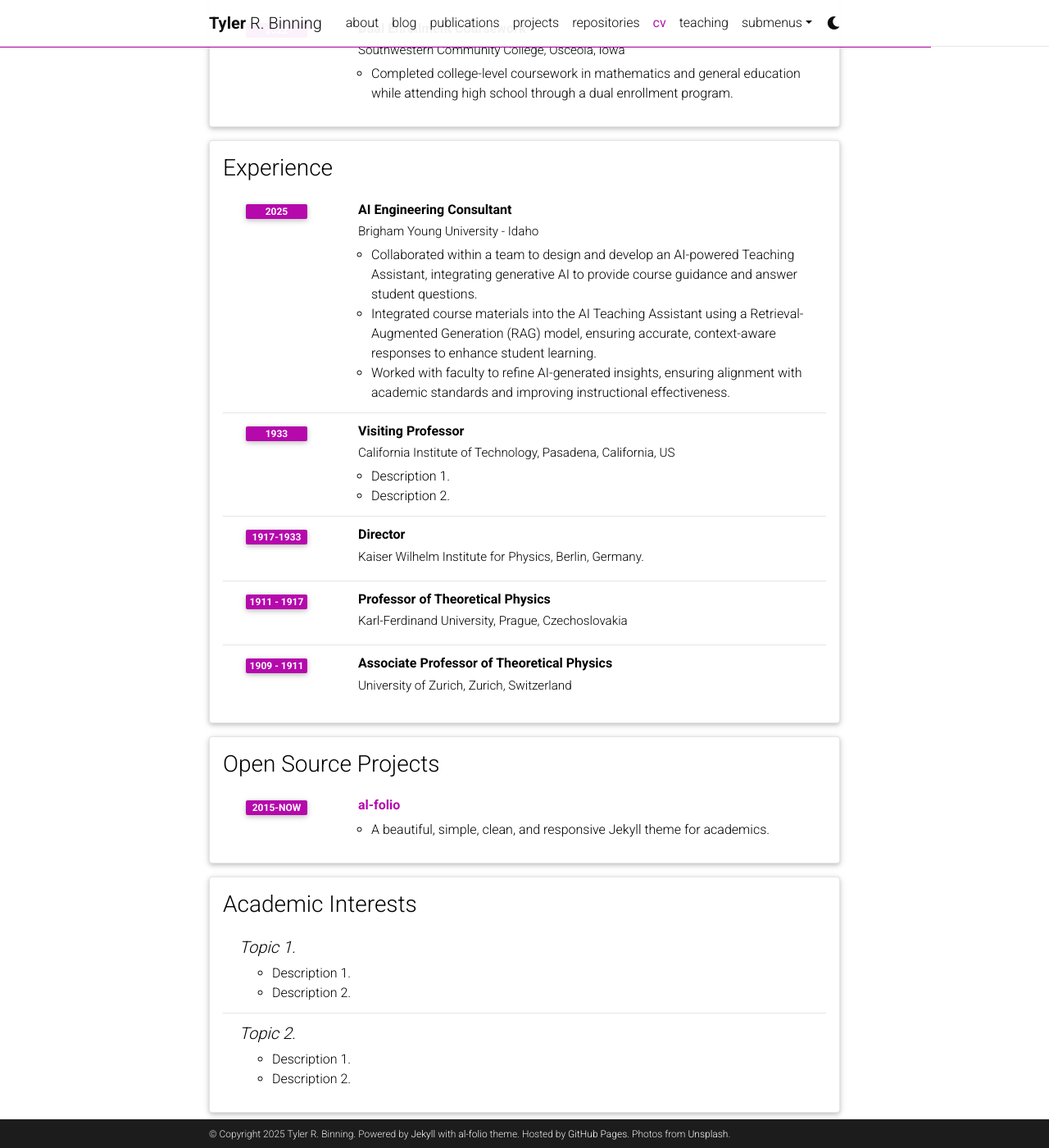
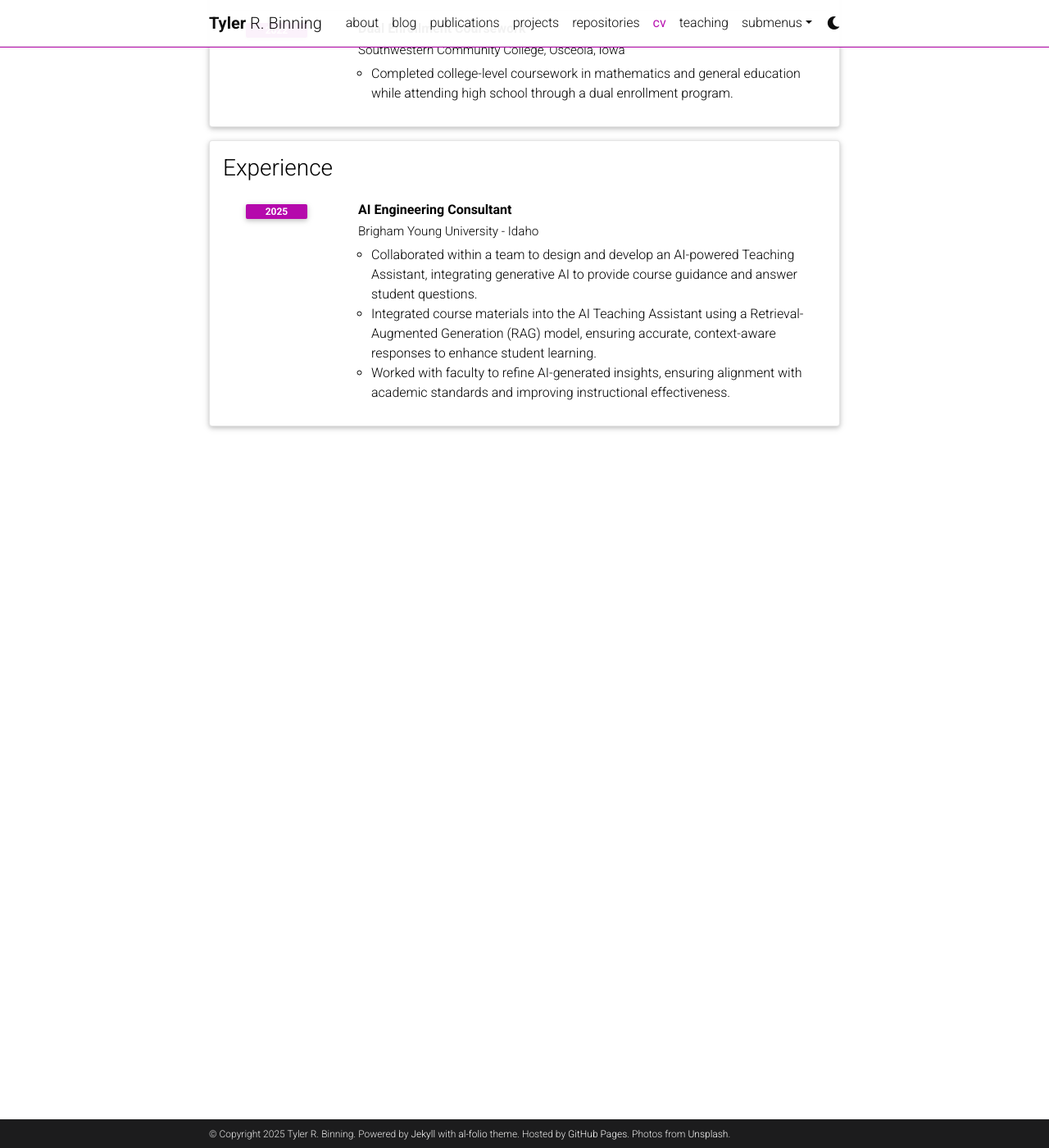
Before and after one commit to tybinning/portfolio-upgraded, a Jekyll site: the page built from _pages/cv.md, in a window 1280 px wide and 1400 px high, scrolled down 529 px. Shown: the whole window at 82% size. Built offline with Jekyll 4.4.1, drawn with Linux system fonts in a browser that asks for light colours; comment, search, counter and statistics services are not loaded; a style sheet for code colours, icons or effects is not loaded.

Commit message:
cv edit- 7-2

```diff
--- a/_data/cv.yml
+++ b/_data/cv.yml
@@ -30,41 +30,22 @@
         - Integrated course materials into the AI Teaching Assistant using a Retrieval-Augmented Generation (RAG) model, ensuring accurate, context-aware responses to enhance student learning.
         - Worked with faculty to refine AI-generated insights, ensuring alignment with academic standards and improving instructional effectiveness.
 
-    - title: Visiting Professor
-      institution: California Institute of Technology, Pasadena, California, US
-      year: 1933
-      description:
-        - Description 1.
-        - Description 2.
 
-    - title: Director
-      institution: Kaiser Wilhelm Institute for Physics, Berlin, Germany.
-      year: 1917-1933
+# - title: Open Source Projects
+#   type: time_table
+#   contents:
+#     - title: <a href="https://github.com/alshedivat/al-folio">al-folio</a>
+#       year: 2015-now
+#       description: A beautiful, simple, clean, and responsive Jekyll theme for academics.
 
-    - title: Professor of Theoretical Physics
-      institution: Karl-Ferdinand University, Prague, Czechoslovakia
-      year: 1911 - 1917
-      description:
-
-    - title: Associate Professor of Theoretical Physics
-      institution: University of Zurich, Zurich, Switzerland
-      year: 1909 - 1911
-
-- title: Open Source Projects
-  type: time_table
-  contents:
-    - title: <a href="https://github.com/alshedivat/al-folio">al-folio</a>
-      year: 2015-now
-      description: A beautiful, simple, clean, and responsive Jekyll theme for academics.
-
-- title: Academic Interests
-  type: nested_list
-  contents:
-    - title: Topic 1.
-      items:
-        - Description 1.
-        - Description 2.
-    - title: Topic 2.
-      items:
-        - Description 1.
-        - Description 2.
+# - title: Academic Interests
+#   type: nested_list
+#   contents:
+#     - title: Topic 1.
+#       items:
+#         - Description 1.
+#         - Description 2.
+#     - title: Topic 2.
+#       items:
+#         - Description 1.
+#         - Description 2.
```
